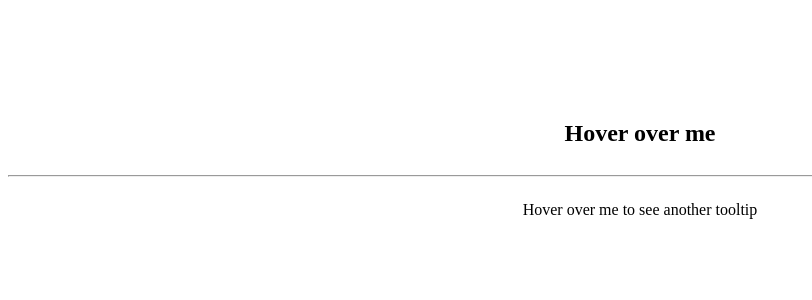
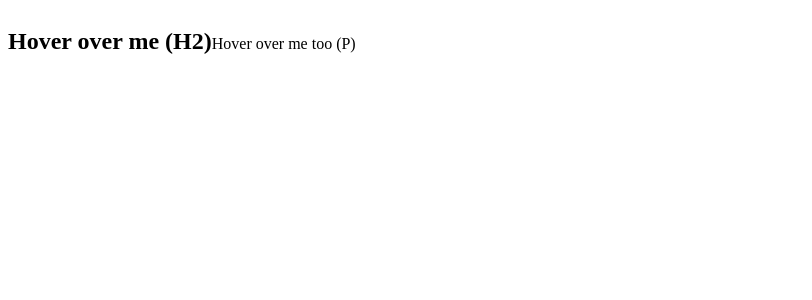
Before and after one commit to acciojob/react-composition-3-Jidugutejesh, a React app: page / in a window 1280 px wide. Shown: the top 300 px of the page, without its empty margins (0-812 px from the left). Built offline with nearby package versions, Linux system fonts and the light colour scheme.

Commit message:
Update App.js

```diff
--- a/src/components/App.js
+++ b/src/components/App.js
@@ -3,15 +3,13 @@ import Tooltip from "./Tooltip";
 
 function App() {
   return (
-    <div style={{ textAlign: "center", marginTop: "100px" }}>
-      <Tooltip text="This is a tooltip">
-        <h2>Hover over me</h2>
+    <div>
+      <Tooltip text="Tooltip for H2">
+        <h2>Hover over me (H2)</h2>
       </Tooltip>
 
-      <hr />
-
-      <Tooltip text="Another tooltip text">
-        <p>Hover over me to see another tooltip</p>
+      <Tooltip text="Tooltip for P">
+        <p>Hover over me too (P)</p>
       </Tooltip>
     </div>
   );
```
